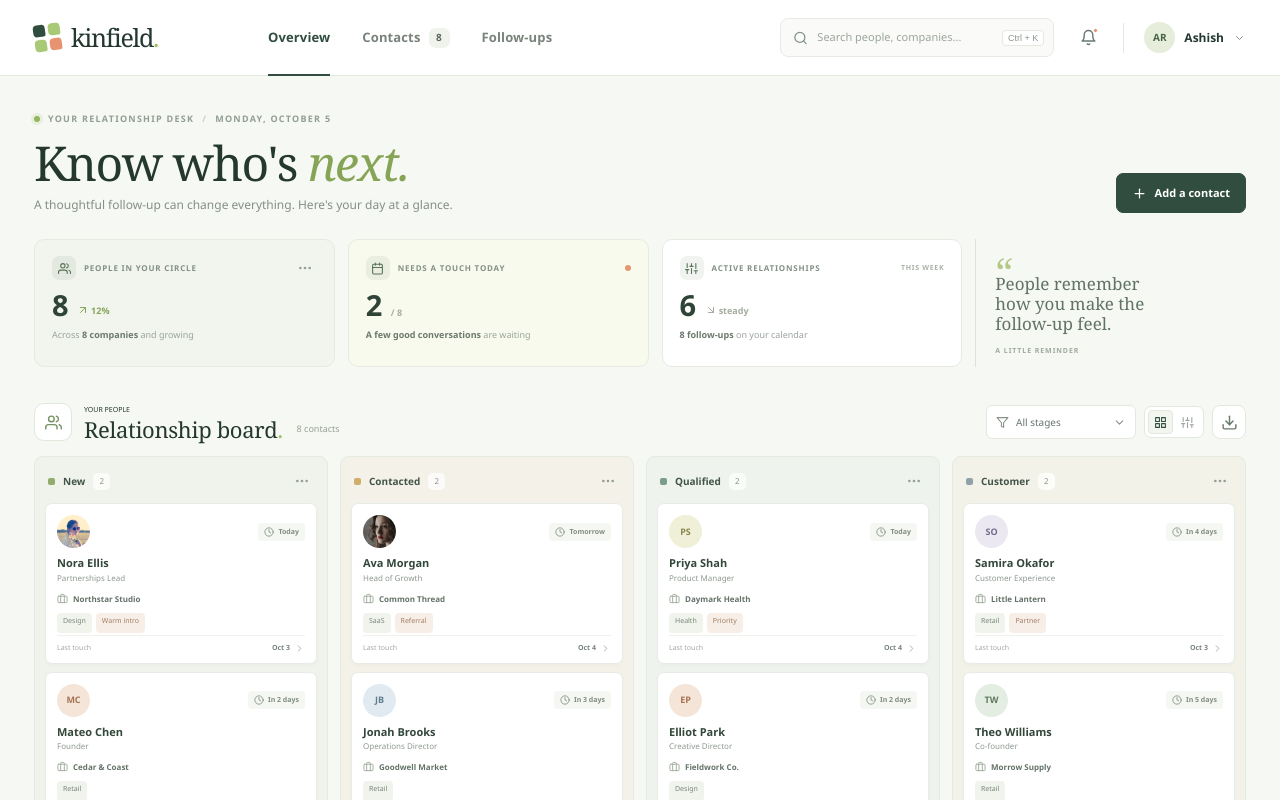
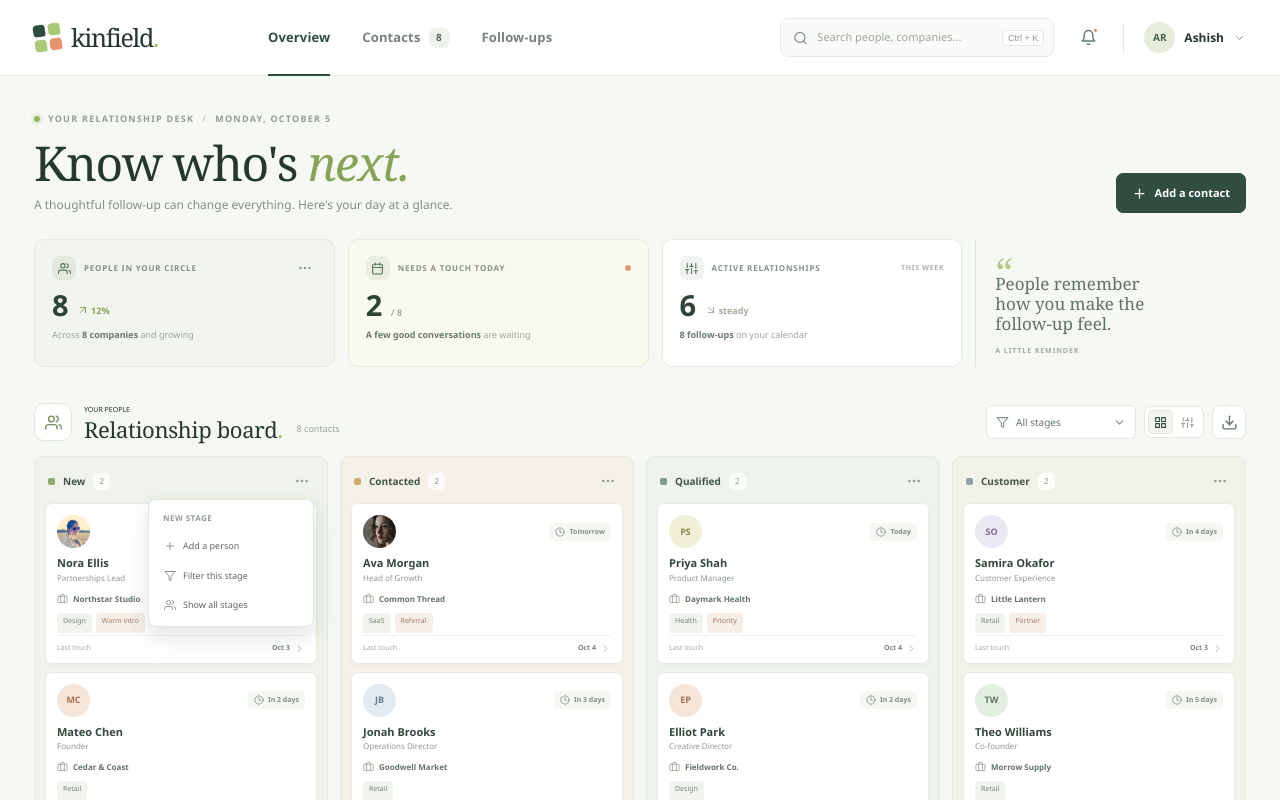
Before and after one commit to a2rp/crm-contact-board, a React (Vite) app: page / in a window 1280 px wide. Both pictures are taken after a click on the button 302 px from the left and 481 px from the top of the page. Shown: the top 800 px of the page. Built offline with nearby package versions, Linux system fonts and the light colour scheme.

Commit message:
fix: open kanban column menus

```diff
--- a/src/App.jsx
+++ b/src/App.jsx
@@ -203,7 +203,6 @@ const App = () => {
                         });
                         setModalOpen(true);
                     }}
-                    onToast={setToast}
                 />
 
                 <FollowUps
--- a/src/components/contactBoard/index.jsx
+++ b/src/components/contactBoard/index.jsx
@@ -1,3 +1,4 @@
+import { useEffect, useState } from "react";
 import {
     FiChevronDown,
     FiChevronRight,
@@ -16,7 +17,29 @@ import ContactCard from "./contactCard/index.jsx";
 import styles from "./styles.module.css";
 import appStyles from "../../App.module.css";
 
-const ContactBoard = ({ filteredContacts, activeStage, onStageChange, view, onViewChange, onExport, onOpenContact, onAddToStage, onToast }) => {
+const ContactBoard = ({ filteredContacts, activeStage, onStageChange, view, onViewChange, onExport, onOpenContact, onAddToStage }) => {
+    const [openMenuStage, setOpenMenuStage] = useState(null);
+
+    useEffect(() => {
+        if (!openMenuStage) return undefined;
+
+        const closeOnOutsidePointer = (event) => {
+            if (!event.target.closest?.("[data-column-menu]")) {
+                setOpenMenuStage(null);
+            }
+        };
+        const closeOnEscape = (event) => {
+            if (event.key === "Escape") setOpenMenuStage(null);
+        };
+
+        document.addEventListener("pointerdown", closeOnOutsidePointer);
+        document.addEventListener("keydown", closeOnEscape);
+        return () => {
+            document.removeEventListener("pointerdown", closeOnOutsidePointer);
+            document.removeEventListener("keydown", closeOnEscape);
+        };
+    }, [openMenuStage]);
+
     return (
         <section className={styles["board-section"]} id="contacts">
             <div className={styles["section-heading"]}>
@@ -107,18 +130,68 @@ const ContactBoard = ({ filteredContacts, activeStage, onStageChange, view, onVi
                                     <span className={styles["column-count"]}>
                                         {inStage.length}
                                     </span>
+                                    <div
+                                        className={styles["column-menu-wrap"]}
+                                        data-column-menu
+                                    >
                                         <button
                                             type="button"
                                             className={styles["column-menu"]}
                                             aria-label={`${stage} options`}
+                                            aria-haspopup="menu"
+                                            aria-expanded={openMenuStage === stage}
+                                            aria-controls={`column-menu-${index}`}
                                             onClick={() =>
-                                            onToast(
-                                                `${stage} contacts are organized below`,
+                                                setOpenMenuStage((current) =>
+                                                    current === stage ? null : stage,
                                                 )
                                             }
                                         >
                                             <FiMoreHorizontal />
                                         </button>
+                                        {openMenuStage === stage && (
+                                            <div
+                                                className={styles["column-dropdown"]}
+                                                id={`column-menu-${index}`}
+                                                role="menu"
+                                                aria-label={`${stage} options`}
+                                            >
+                                                <span className={styles["column-dropdown-title"]}>
+                                                    {stage} stage
+                                                </span>
+                                                <button
+                                                    type="button"
+                                                    role="menuitem"
+                                                    onClick={() => {
+                                                        setOpenMenuStage(null);
+                                                        onAddToStage(stage);
+                                                    }}
+                                                >
+                                                    <FiPlus /> Add a person
+                                                </button>
+                                                <button
+                                                    type="button"
+                                                    role="menuitem"
+                                                    onClick={() => {
+                                                        setOpenMenuStage(null);
+                                                        onStageChange(stage);
+                                                    }}
+                                                >
+                                                    <FiFilter /> Filter this stage
+                                                </button>
+                                                <button
+                                                    type="button"
+                                                    role="menuitem"
+                                                    onClick={() => {
+                                                        setOpenMenuStage(null);
+                                                        onStageChange("All stages");
+                                                    }}
+                                                >
+                                                    <FiUsers /> Show all stages
+                                                </button>
+                                            </div>
+                                        )}
+                                    </div>
                                 </div>
                                 <div className={styles["column-cards"]}>
                                     {inStage.length ? (
--- a/src/components/contactBoard/styles.module.css
+++ b/src/components/contactBoard/styles.module.css
@@ -223,10 +223,16 @@
                     font-size: 8px;
                 }
 
+                .column-menu-wrap {
+                    position: relative;
+                    z-index: 5;
+                    display: flex;
+                    align-items: center;
+                    margin-left: auto;
+
                     .column-menu {
                         display: inline-grid;
                         place-items: center;
-                    margin-left: auto;
                         padding: 3px;
                         border: 1px solid transparent;
                         border-radius: 5px;
@@ -237,7 +243,8 @@
                             border-color 180ms ease,
                             box-shadow 180ms ease;
 
-                    &:hover {
+                        &:hover,
+                        &:focus-visible {
                             border-color: #dce4d8;
                             box-shadow: 0 2px 8px rgba(44, 68, 52, 0.07);
                         }
@@ -245,6 +252,61 @@
                         svg {
                             width: 16px;
                             height: 16px;
+                        }
+                    }
+
+                    .column-dropdown {
+                        position: absolute;
+                        top: calc(100% + 6px);
+                        right: 0;
+                        z-index: 10;
+                        width: 166px;
+                        padding: 6px;
+                        border: 1px solid #e2e8de;
+                        border-radius: 8px;
+                        background: white;
+                        box-shadow: 0 10px 24px rgba(44, 68, 52, 0.14);
+
+                        .column-dropdown-title {
+                            display: block;
+                            padding: 6px 8px 7px;
+                            color: #909b91;
+                            font-size: 8px;
+                            font-weight: 700;
+                            letter-spacing: 0.06em;
+                            text-transform: uppercase;
+                        }
+
+                        > button {
+                            width: 100%;
+                            display: flex;
+                            align-items: center;
+                            gap: 7px;
+                            padding: 7px 8px;
+                            border: 1px solid transparent;
+                            border-radius: 6px;
+                            background: white;
+                            color: #5f6b60;
+                            font-size: 9px;
+                            text-align: left;
+                            white-space: nowrap;
+                            cursor: pointer;
+                            transition:
+                                border-color 160ms ease,
+                                box-shadow 160ms ease;
+
+                            &:hover,
+                            &:focus-visible {
+                                border-color: #e4e9e0;
+                                box-shadow: 0 2px 7px rgba(44, 68, 52, 0.07);
+                            }
+
+                            svg {
+                                width: 12px;
+                                height: 12px;
+                                color: #8b998a;
+                            }
+                        }
                     }
                 }
             }
```
Lines whose indentation alone changed are shown as unchanged.
